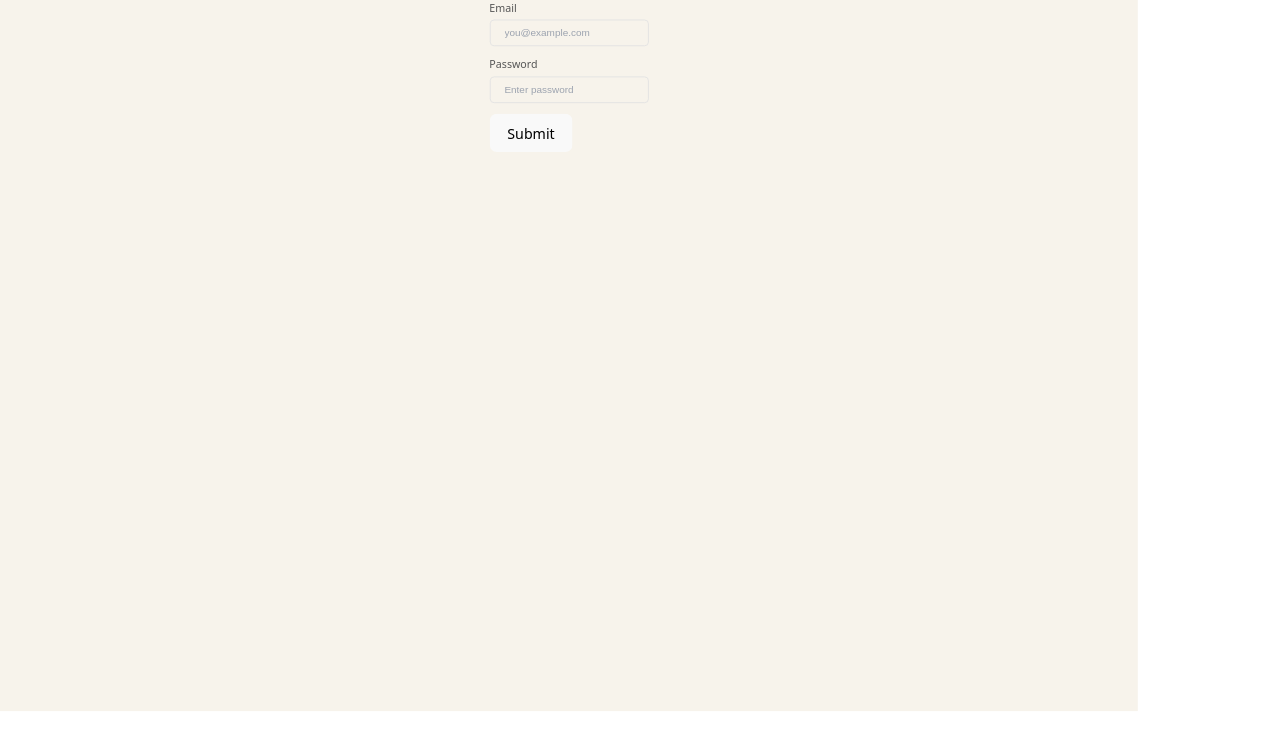
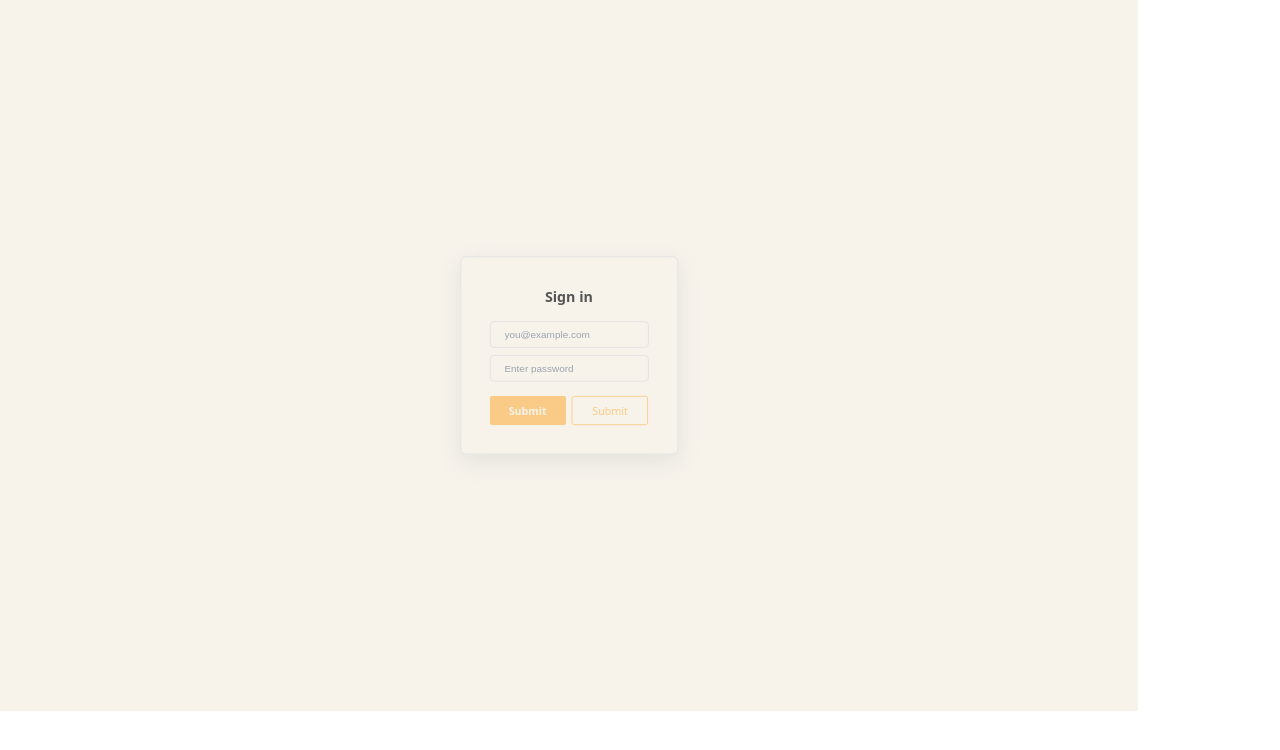
Before and after one commit to Jram2001/HabbitTracker, a React (Vite) app: page /authenticate in a window 1280 px wide. Shown: the top 750 px of the page. Built offline with nearby package versions, Linux system fonts and the light colour scheme; the HTML template or start-up script is replaced by a standard one; a web font is replaced by a local one.

Commit message:
Sign in page

```diff
--- a/src/components/Authentication/authentication.component.tsx
+++ b/src/components/Authentication/authentication.component.tsx
@@ -13,6 +13,7 @@
 // MyForm.tsx
 import { useForm, FormProvider, type SubmitHandler } from "react-hook-form";
 import CustomInput from "../custom/custom-input/custom-input";
+import './authentication.css';
 
 type FormValues = {
     email: string;
@@ -33,32 +34,35 @@ const AuthenticationComponent = () => {
     };
 
     return (
+        <div className="authentication-container">
+            <div className="header">Sign in</div>
             <FormProvider {...methods}>
                 <form
                     onSubmit={methods.handleSubmit(onSubmit)}
-                className="max-w-md mx-auto"
+                    className="max-w-md mx-auto authentication-form"
                 >
                     <CustomInput
                         name="email"
-                    label="Email"
                         validationOptions={{ required: "Email is required" }}
                         placeHolder="you@example.com"
                     />
                     <CustomInput
                         name="password"
-                    label="Password"
                         type="password"
                         validationOptions={{ required: "Password is required", minLength: { value: 6, message: "Min 6 characters" } }}
                         placeHolder="Enter password"
                     />
-                <button
-                    type="submit"
-                    className="bg-blue-600 text-white px-4 py-2 mt-4 rounded"
-                >
+                    <div className="authentication-button">
+                        <button type="submit" className="signin">
                             Submit
                         </button>
+                        <button type="submit" className="signup">
+                            Submit
+                        </button>
+                    </div>
                 </form>
             </FormProvider>
+        </div>
     );
 };
 
--- a/src/components/Authentication/authentication.css
+++ b/src/components/Authentication/authentication.css
@@ -1,55 +1,48 @@
-.input-wrapper {
+.authentication-container {
+    padding: 2rem;
+    height: fit-content;
+    position: absolute;
+    top: 50%;
+    border-radius: 0.4rem;
+    transform: translate(0, -50%);
+    box-shadow: rgba(149, 157, 165, 0.2) 0px 8px 24px;
+    border: 1px solid var(--border-color);
+}
+
+.authentication-container .header {
+    color: var(--text-color);
+    width: 100%;
+    text-align: center;
+    margin-bottom: 1rem;
+    font-weight: 600;
+}
+
+.authentication-form {
     display: flex;
     flex-direction: column;
-    align-items: flex-start;
-    padding: 16px;
-    max-width: 300px;
+    gap: 0.5rem;
 }
 
-.input-label {
-    margin-bottom: 6px;
-    font-size: 14px;
-    font-weight: 500;
-    color: #374151;
+.authentication-button {
+    margin-top: 0.5rem;
+    display: flex;
+    gap: 0.4rem;
 }
 
-.input-icon-container {
-    position: relative;
-    width: 100%;
+.authentication-button .signin {
+    width: 49%;
+    font-size: 0.75rem;
+    background-color: var(--complimentary-color);
+    font-weight: 600;
+    border-radius: 0.2rem;
+    color: var(--primary-color);
 }
 
-.input-icon {
-    position: absolute;
-    top: 50%;
-    left: 10px;
-    transform: translateY(-50%);
-    color: #6b7280;
-    /* Gray-500 */
-    pointer-events: none;
+.authentication-button .signup {
+    width: 49%;
+    font-size: 0.75rem;
+    background-color: var(--primary-color);
+    border: 1px solid var(--complimentary-color);
+    border-radius: 0.2rem;
+    color: var(--complimentary-color);
 }
-
-.icon-svg {
-    width: 20px;
-    height: 20px;
-}
-
-.small-input {
-    width: 100%;
-    padding: 8px 12px;
-    font-size: 14px;
-    color: #1f2937;
-    border: 1px solid #d1d5db;
-    border-radius: 4px;
-    box-shadow: 0 1px 2px rgba(0, 0, 0, 0.05);
-    transition: border-color 0.2s, box-shadow 0.2s;
-}
-
-.small-input.with-icon {
-    padding-left: 36px;
-}
-
-.small-input:focus {
-    outline: none;
-    border-color: #3b82f6;
-    box-shadow: 0 0 0 2px rgba(59, 130, 246, 0.4);
-}
--- a/src/components/custom/custom-input/custom-input.css
+++ b/src/components/custom/custom-input/custom-input.css
@@ -1,5 +1,4 @@
 .custom-input {
-    margin-bottom: 0.75rem;
     width: 100%;
 }
 
@@ -37,12 +36,43 @@
     border-color: var(--complimentary-color);
 }
 
-.custom-input__field--error {
-    border-color: var(--error-color);
-}
-
 .custom-input__error {
     font-size: 0.7rem;
     color: var(--error-color);
-    margin: 0.2rem 0 0 0.5rem;
+    margin: 0;
 }
+
+.input-wrapper {
+    position: relative;
+    width: 100%;
+}
+
+.error-icon-wrapper {
+    width: 16px;
+    height: 16px;
+    position: absolute;
+    right: 0.75rem;
+    top: 50%;
+    transform: translateY(-50%);
+}
+
+.error-icon-wrapper svg {
+    display: none;
+}
+
+.tooltip {
+    position: absolute;
+    background: #ef44442a;
+    color: white;
+    border-radius: 0.2rem;
+    padding: 0.2rem 0.6rem;
+    border: 1px solid var(--error-color);
+    font-size: 0.75rem;
+    border-radius: 0.25rem;
+    white-space: nowrap;
+    display: none;
+}
+
+.error-icon-wrapper svg:hover~.tooltip {
+    display: block;
+}
--- a/src/components/custom/custom-input/custom-input.tsx
+++ b/src/components/custom/custom-input/custom-input.tsx
@@ -27,15 +27,23 @@ const CustomInput: React.FC<CustomInputProps> = ({
                 </label>
             )}
             <div className="custom-input__field-container">
+                <div className="input-wrapper">
                     <input
                         id={name}
                         type={type}
                         {...register(name, validationOptions)}
                         placeholder={placeHolder}
-                    className={`custom-input__field ${fieldError ? "custom-input__field--error" : ""}`}
+                        style={{ borderColor: fieldError ? "var(--error-color) !important" : "var(--border-color) !important" }}
+                        className={`custom-input__field input-field ${fieldError ? "custom-input__field--error" : ""}`}
                     />
+                    <div className="error-icon-wrapper">
+                        <svg style={{ cursor: "pointer", display: fieldError ? "block" : "none" }} fill="none" viewBox="0 0 24 24" strokeWidth={1.5} stroke="var(--error-color)" className="size-5">
+                            <path strokeLinecap="round" strokeLinejoin="round" d="M12 9v3.75m9-.75a9 9 0 1 1-18 0 9 9 0 0 1 18 0Zm-9 3.75h.008v.008H12v-.008Z" />
+                        </svg>
+                        <div className="tooltip"><p className="custom-input__error">{fieldError}</p></div>
                     </div>
-            {fieldError && <p className="custom-input__error">{fieldError}</p>}
+                </div>
+            </div>
         </div>
     );
 }
```
Lines whose indentation alone changed are shown as unchanged.
